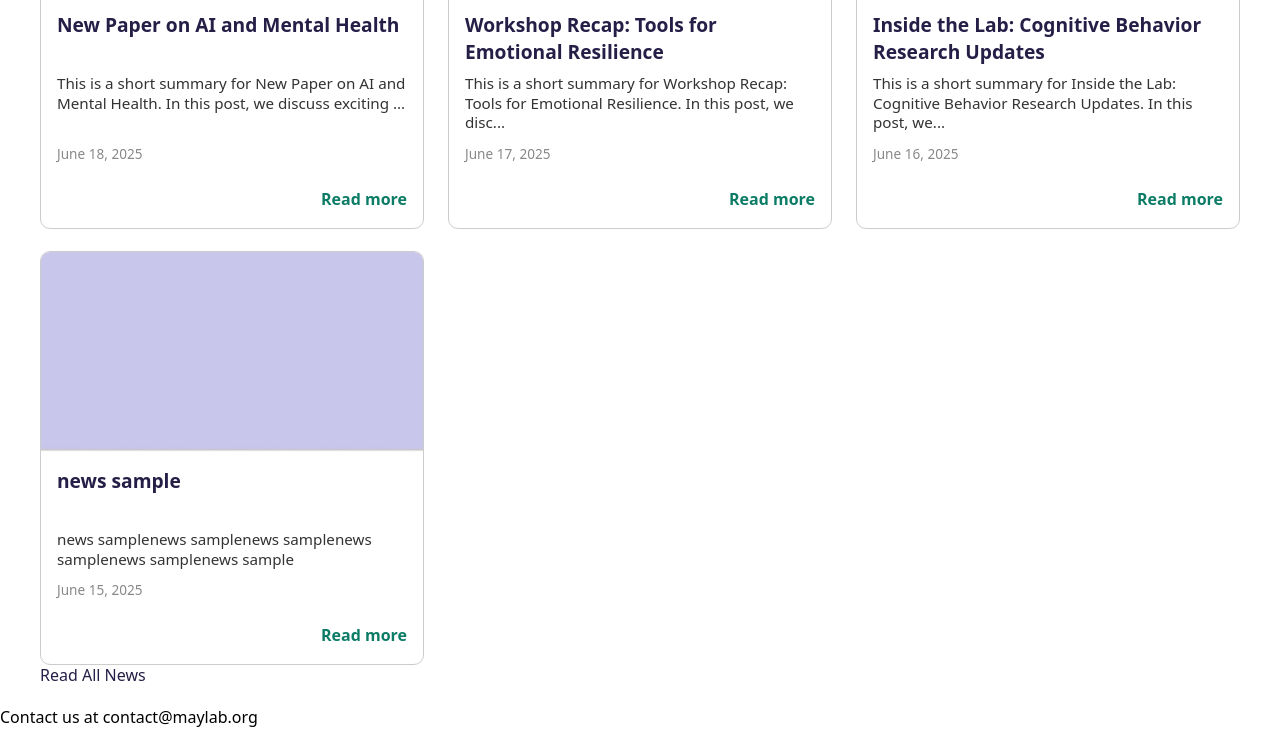
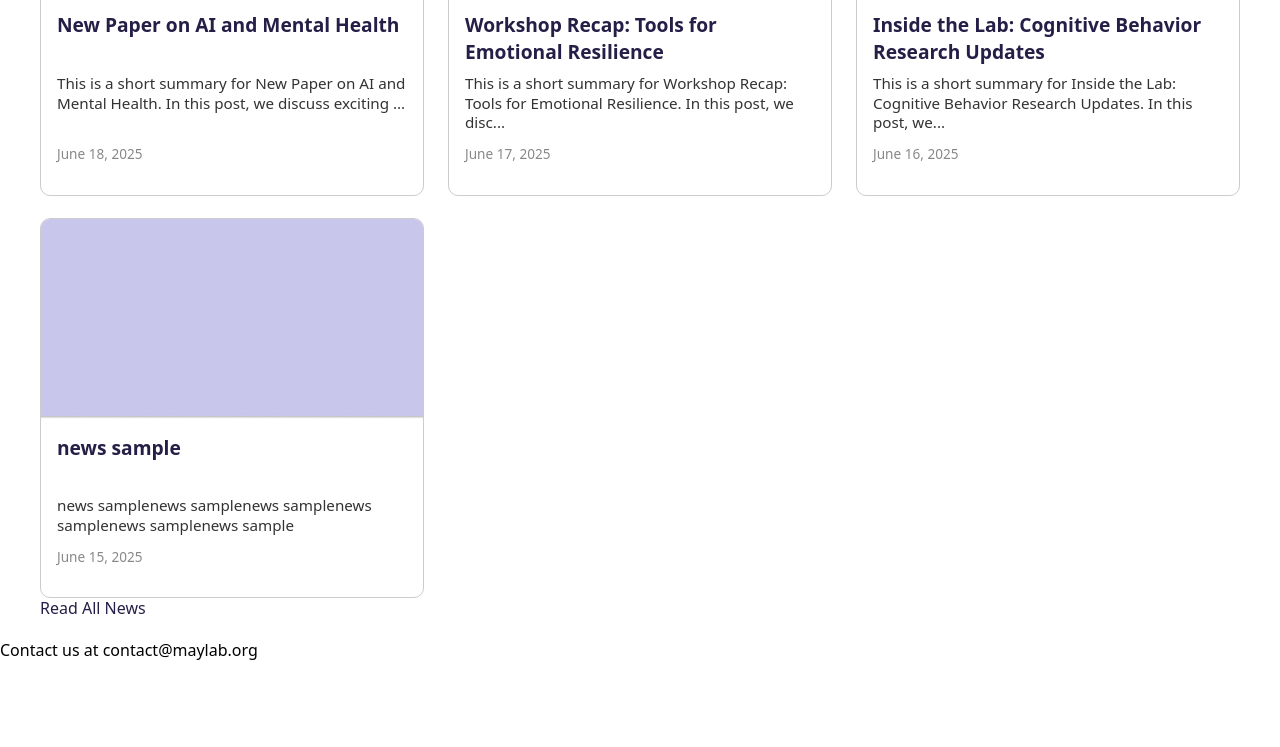
Before and after one commit to ntumaylab/maylab-website, a Jekyll site: the page built from index.html, in a window 1280 px wide, cut to the strip 833-1580 px from the top of the page. Built offline with Jekyll 4.4.1, drawn with Linux system fonts in a browser that asks for light colours; after the commit the page ends 1512 px from its top, so only the background shows below that.

Commit message:
news renew and hover effect

```diff
--- a/_config.yml
+++ b/_config.yml
@@ -11,6 +11,8 @@
 plugins:
   - jekyll-paginate-v2
 
+permalink: /:categories/:year/:month/:day/:title.html
+
 pagination:
   enabled: true
   per_page: 10
--- a/_includes/card-news.html
+++ b/_includes/card-news.html
@@ -1,12 +1,16 @@
 <!-- _includes/card-news.html -->
 {% assign layout_type = include.layout | default: 'grid' %}
 
+
+<a href="{{ include.post.url | relative_url }}" class="card-news-link">
   <div class="card-news {% if layout_type == 'list' %}card-news--list{% else %}card-news--grid{% endif %}">
     <div class="card-news__image">
       <img src="{{ include.post.image | default: '/assets/images/default-banner.jpg' | relative_url }}" alt="News image">
     </div>
     <div class="card-news__content">
-    <h3 class="card-news__title"><a href="{{ include.post.url }}">{{ include.post.title }}</a></h3>
+      <h3 class="card-news__title">
+        {{ include.post.title }}
+      </h3>
       <p class="card-news__excerpt">
         {% if include.post.excerpt %}
           {{ include.post.excerpt | strip_html | truncate: 100 }}
@@ -15,6 +19,6 @@
         {% endif %}
       </p>
       <p class="card-news__date">{{ include.post.date | date: "%B %d, %Y" }}</p>
-    <a href="{{ include.post.url }}" class="read-more">Read more</a>
       </div>
   </div>
+</a>
--- a/_layouts/home.html
+++ b/_layouts/home.html
@@ -22,7 +22,7 @@
         <div class="swiper-wrapper">
         {% for post in site.posts limit:3 %}
         <div class="swiper-slide">
-            <a href="{{ post.url }}">
+            <a href="{{ post.url | relative_url }}">
             <img src="{{ post.banner | default: '/assets/images/default-banner.jpg' | relative_url }}" alt="{{ post.title }}" />
             <div class="banner-text">
                 <h1>{{ post.title }}</h1>
--- a/assets/_sass/_news.scss
+++ b/assets/_sass/_news.scss
@@ -57,3 +57,16 @@
     font-weight: bold;
   }
 }
+
+
+.card-news-link {
+    display: block;
+    text-decoration: none;
+    color: inherit;
+}
+
+.card-news-link:hover .card-news {
+    box-shadow: 0 4px 8px rgba(0, 0, 0, 0.1);
+    transform: translateY(-2px);
+    transition: all 0.3s ease;
+}
--- a/news/index.html
+++ b/news/index.html
@@ -19,11 +19,13 @@
   <!-- 分頁區塊 -->
   <div class="pagination">
     {% if paginator.previous_page %}
+      {{ paginator.previous_page_path | relative_url }}
       <a href="{{ paginator.previous_page_path }}" class="prev">← Previous</a>
     {% endif %}
 
     {% for page in (1..paginator.total_pages) %}
       {% if page == paginator.page %}
+        {{ paginator.paginate_path | replace: ':num', page | relative_url }}
         <span class="current">{{ page }}</span>
       {% else %}
         <a href="{{ paginator.paginate_path | replace: ':num', page }}">{{ page }}</a>
@@ -31,6 +33,7 @@
     {% endfor %}
 
     {% if paginator.next_page %}
+      {{ paginator.next_page_path | relative_url }}
       <a href="{{ paginator.next_page_path }}" class="next">Next →</a>
     {% endif %}
   </div>
```
Lines whose indentation alone changed are shown as unchanged.
